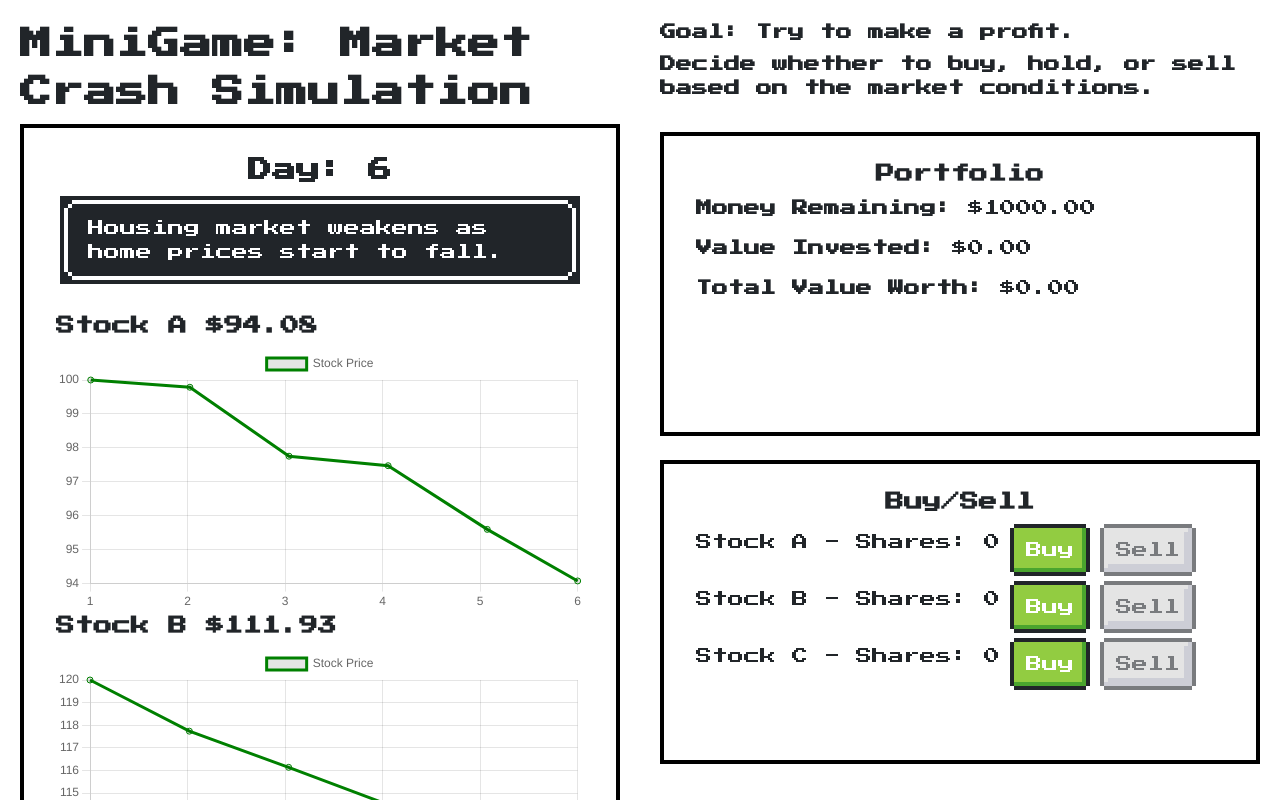
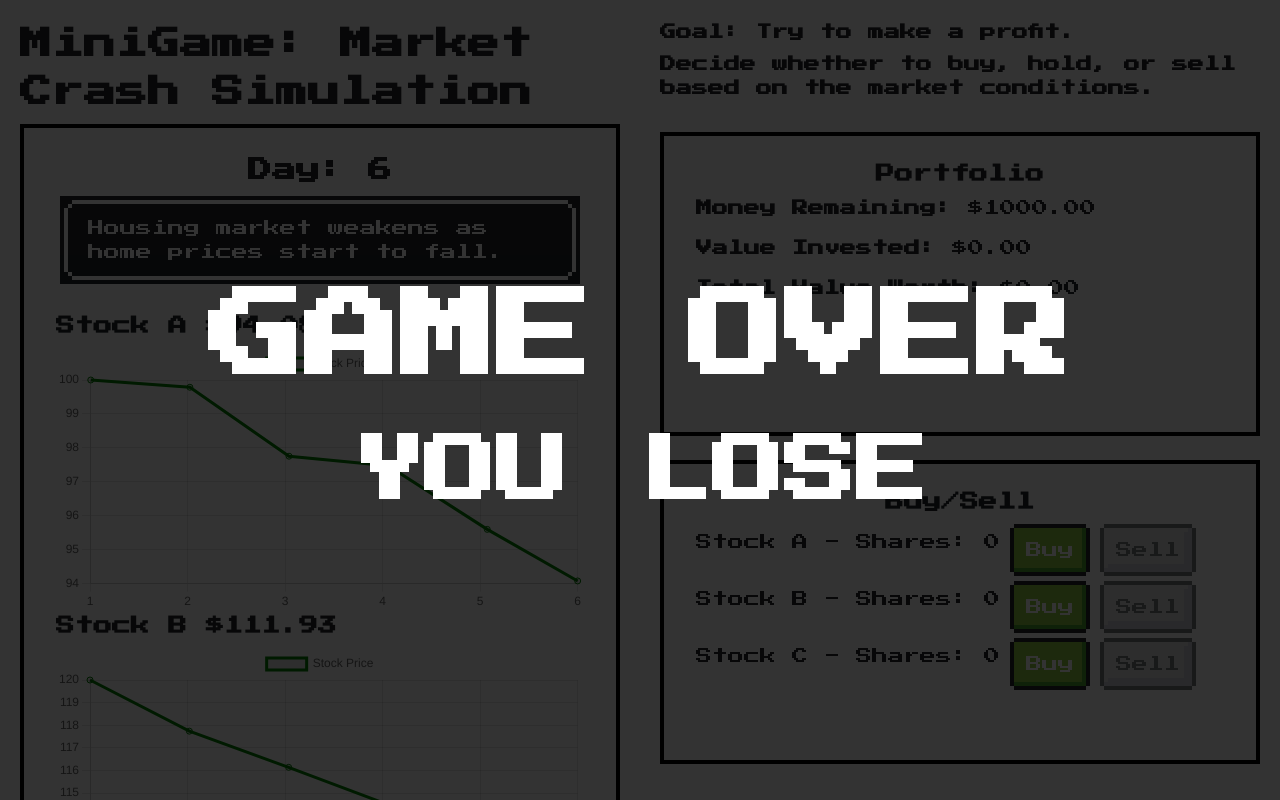
Before and after one commit to aditikilledar/StonksQuest, a React (Create React App) app in the folder my-stonks/: page /market-crash in a window 1280 px wide. Built offline with nearby package versions, Linux system fonts and the light colour scheme.

Commit message:
added tip

```diff
--- a/my-stonks/src/components/home.tsx
+++ b/my-stonks/src/components/home.tsx
@@ -12,7 +12,8 @@ const Home: React.FC = () => {
 
   return (
     <div className="game-container">
-      <h2 className="game-title">StonkQuest</h2>
+      <h1 style={{ color: 'yellow', fontSize: 72 }}>StonkQuest</h1>
+      <h3 className="game-title">Practice Stock Market Scenarios</h3>
       <div className="button-container">
         <button className="game-button" onClick={() => navigate('/scenario-one')}>Scenario 1</button>
         <button className="game-button" onClick={() => navigate('/scenario-two')}>Scenario 2</button>
--- a/my-stonks/src/scenarios/ScenarioOne.css
+++ b/my-stonks/src/scenarios/ScenarioOne.css
@@ -85,71 +85,113 @@
 
 /* CSS styles */
 .container-outer {
-  display: flex; /* Enable flexbox */
-  justify-content: space-between; /* Distribute space between items */
-  align-items: center; /* Center items vertically */
-  padding: 20px; /* Add some padding around the container */
+  display: flex;
+  /* Enable flexbox */
+  justify-content: space-between;
+  /* Distribute space between items */
+  align-items: center;
+  /* Center items vertically */
+  padding: 20px;
+  /* Add some padding around the container */
 }
 
 .box {
-  flex: 1; /* Allow boxes to grow equally */
+  flex: 1;
+  /* Allow boxes to grow equally */
   /* margin: 10px; Add margin around each box */
   /* padding: 20px; Add padding inside the boxes */
   /* border: 1px solid #ccc; Border */
-  text-align: center; /* Center text */
+  text-align: center;
+  /* Center text */
 }
 
 .box1 {
-  background-color: #4CAF50; /* Different background color for Box 1 */
+  background-color: #4CAF50;
+  /* Different background color for Box 1 */
 }
 
 .box2 {
-  background-color: #2196F3; /* Different background color for Box 2 */
+  background-color: #2196F3;
+  /* Different background color for Box 2 */
 }
 
 .grid-container-outer {
-  display: grid; /* Enable grid layout */
-  grid-template-columns: 1fr 1fr; /* Set left column width and right column to fill the remaining space */
-  height: 100vh; /* Full height of the viewport */
+  display: grid;
+  /* Enable grid layout */
+  grid-template-columns: 1fr 1fr;
+  /* Set left column width and right column to fill the remaining space */
+  height: 100vh;
+  /* Full height of the viewport */
   overflow: hidden;
 }
 
 .left-column {
-  display: flex; /* Enable flexbox for vertical stacking */
-  flex-direction: column; /* Stack boxes vertically */
-  justify-content: flex-start; /* Align boxes to the top */
-  padding: 20px; /* Padding inside the left column */
+  display: flex;
+  /* Enable flexbox for vertical stacking */
+  flex-direction: column;
+  /* Stack boxes vertically */
+  justify-content: flex-start;
+  /* Align boxes to the top */
+  padding: 20px;
+  /* Padding inside the left column */
   height: 100%;
   overflow-y: auto;
 }
 
 .right-column {
-  background-color: #ffffff; /* Background color for the right column */
-  padding: 20px; /* Padding inside the right column */
+  background-color: #ffffff;
+  /* Background color for the right column */
+  padding: 20px;
+  /* Padding inside the right column */
   height: 100%;
 }
 
 .box-inner {
-  text-align: center; /* Center text */
+  text-align: center;
+  /* Center text */
   height: 50%;
 }
 
 .opaque-alert {
-  background-color: rgb(235, 235, 198); /* Solid background color */
-  opacity: 1; /* Full opacity */
+  background-color: rgb(235, 235, 198);
+  /* Solid background color */
+  opacity: 1;
+  /* Full opacity */
   padding: 20px;
   position: fixed;
   top: 20%;
   left: 30%;
   width: 40%;
-  box-shadow: 0px 0px 10px rgba(0, 0, 0, 0.5); /* Optional shadow for better visibility */
+  box-shadow: 0px 0px 10px rgba(0, 0, 0, 0.5);
+  /* Optional shadow for better visibility */
   border-radius: 8px;
-  z-index: 1000; /* Ensure it appears above other elements */
+  z-index: 1000;
+  /* Ensure it appears above other elements */
 }
 
 .stock-control {
   display: flex;
-  align-items: center;  /* Centers items vertically */
-  gap: 10px;            /* Adds space between elements */
-  margin-bottom: 5px;   /* Optional: spacing between rows */
+  align-items: center;
+  /* Centers items vertically */
+  gap: 10px;
+  /* Adds space between elements */
+  margin-bottom: 5px;
+  /* Optional: spacing between rows */
 }
+
+.game-over-overlay {
+  position: fixed;
+  top: 0;
+  left: 0;
+  width: 100%;
+  height: 100%;
+  background-color: rgba(0, 0, 0, 0.8);
+  color: white;
+  display: flex;
+  flex-direction: column;
+  justify-content: center;
+  align-items: center;
+  font-size: 3rem;
+  z-index: 9999;
+  text-align: center;
+}
--- a/my-stonks/src/scenarios/ScenarioOne.tsx
+++ b/my-stonks/src/scenarios/ScenarioOne.tsx
@@ -167,9 +167,20 @@ const ScenarioOne: React.FC = () => {
         setPaused(false); // Resume the day counter
     };
 
+    const isGameOver = day >= 300;
+    const isProfitMade = Number(totalPortfolioValue) > 1000;
+
 
     return (
         <div className="grid-container-outer">
+
+            {!isGameOver && (
+                <div className="game-over-overlay">
+                    <h1>GAME OVER</h1>
+                    <h2>{isProfitMade ? 'YOU WIN' : 'YOU LOSE'}</h2>
+                </div>
+            )}
+
             <div className="left-column">
                 <h1 className='title'>MiniGame: Market Crash Simulation</h1>
                 <div className="nes-container">
@@ -227,41 +238,11 @@ const ScenarioOne: React.FC = () => {
                 </div>
 
             </div>
-            {/* <div className="right-column">
-                <h3 className='title'>Goal: Try to make a profit.</h3>
-                <h3 className='title'>Decide whether to buy, hold, or sell based on the market conditions.</h3>
-                <div className="nes-container" style={{ height: '100%' }}>
-                    <center><h3 className='title'>Portfolio</h3></center>
-                </div>
-                <div className="nes-container with-title" style={{ height: '100%' }}>
-                    <p><strong>Cash:</strong> ${portfolio.cash.toFixed(2)}</p>
-                    <p><strong>Total Portfolio Value:</strong> ${totalPortfolioValue}</p>
-                </div>
-                <div className="nes-container with-title" style={{ height: '50%' }}>
-                    <h3 className='title'>Buy/Sell</h3>
-                    {
-                        stockSymbols.map((item, index) => (
-                            <div key={index} className="stock-control">
-                                <p>{item} - Shares: {portfolio.stocks[index].shares}</p>
-                                <button onClick={() => handleBuy(index)} className="nes-btn is-primary">
-                                    Buy
-                                </button>
-                                <button onClick={() => handleSell(index)} className="nes-btn is-error" disabled={portfolio.stocks[index].shares === 0}>
-                                    Sell
-                                </button>
-                            </div>
-                        ))
-                        // stockSymbols.map((item, index) => (
-                        //     <p key={index}>{item} </p>
-                        // ))
-                    }
-                </div>
 
-            {/* Alert Popup */}
             {alertMessage && (
                 <div className="nes-container is-rounded is-warning opaque-alert">
-                    <p><strong>Alert:</strong> {alertMessage}</p>
-                    <button className="nes-btn is-primary" onClick={handleCloseAlert}>Close Alert and Resume</button>
+                    <p><strong>Alert:</strong> {alertMessage}<br></br><br></br> Tip: Use this paused time to buy, sell, or hold onto stocks.</p>
+                    <button className="nes-btn is-primary" onClick={handleCloseAlert}>I'm done. Resume! </button>
                 </div>
             )}
         </div>
```
